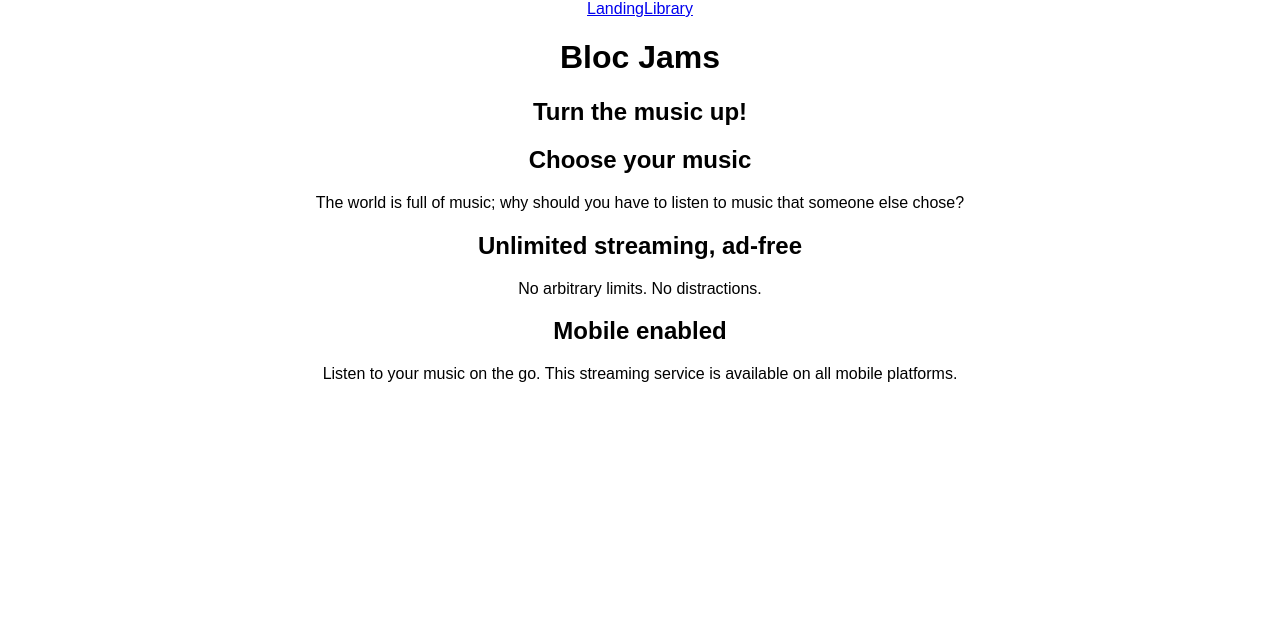
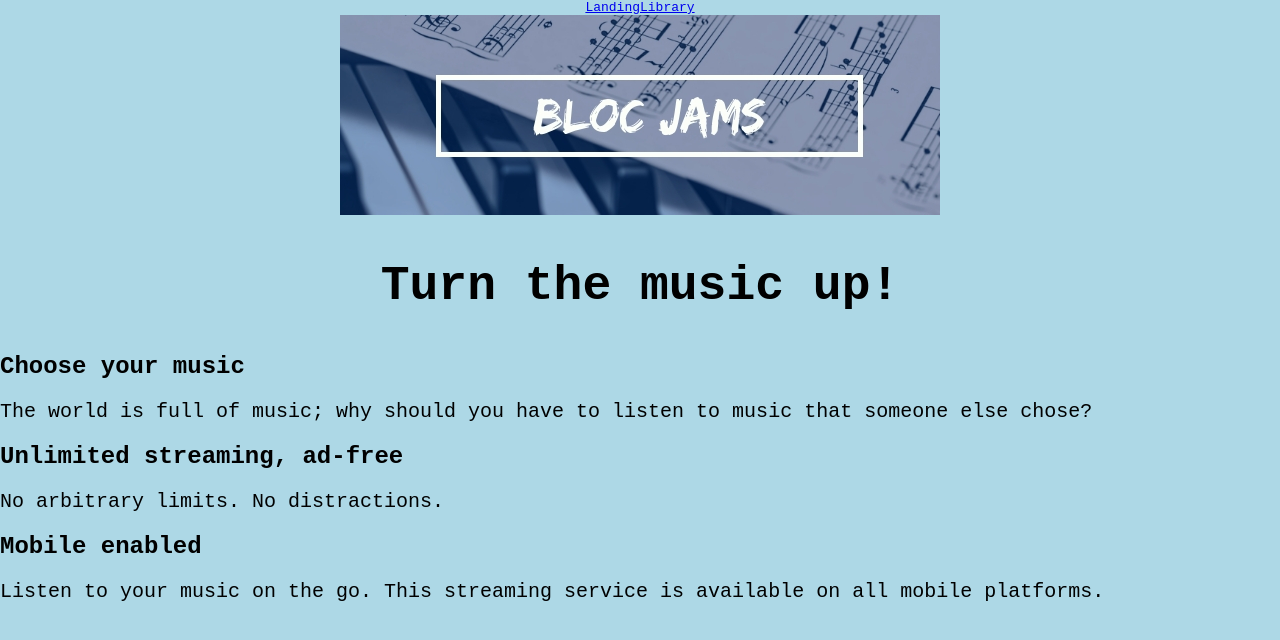
Before and after one commit to yourfirefly86/bloc-jams-react, a React (Create React App) app: page / in a window 1280 px wide. Shown: the top 640 px of the page. Built offline with nearby package versions, Linux system fonts and the light colour scheme.

Commit message:
Bloc Jams Styling

```diff
--- a/src/App.css
+++ b/src/App.css
@@ -26,3 +26,9 @@
   from { transform: rotate(0deg); }
   to { transform: rotate(360deg); }
 }
+
+.Image {
+  text-align: center;
+  height: 200px;
+  padding: 20px;
+}
--- a/src/App.js
+++ b/src/App.js
@@ -4,6 +4,7 @@ import './App.css';
 import Landing from './components/Landing';
 import Library from './components/Library';
 import Album from './components/Album';
+import Image from './BLOCJAMS.jpg';
 
 class App extends Component {
   render() {
@@ -14,7 +15,8 @@ class App extends Component {
           <Link to='/'>Landing</Link>
           <Link to='/library'>Library</Link>
         </nav>
-        <h1>Bloc Jams</h1>
+        <div><img src={Image}/>
+        </div>
       </header>
         <main>
           <Route exact path="/" component={Landing} />
--- /dev/null
+++ b/src/components/Landing.css
@@ -0,0 +1,20 @@
+
+body {
+  background-color: lightblue;
+  font-family: monospace;
+}
+
+.hero-title {
+  text-align: center;
+  font-size: 48px;
+}
+
+.point-title {
+  text-align: justify;
+  font-size: 24px;
+}
+
+.point-description {
+  text-align: justify;
+  font-size: 20px;
+}
--- a/src/components/Landing.js
+++ b/src/components/Landing.js
@@ -1,4 +1,5 @@
 import React from 'react';
+import './Landing.css';
 
 const Landing = () => (
   <section className="landing">
--- /dev/null
+++ b/src/components/Library.css
@@ -0,0 +1,4 @@
+.library {
+  font-family: monospace;
+  align-content: center;
+}
```
Also changed, not shown: src/components/Album.css (added, +27 -0 lines), src/BLOCJAMS.jpg (added).
